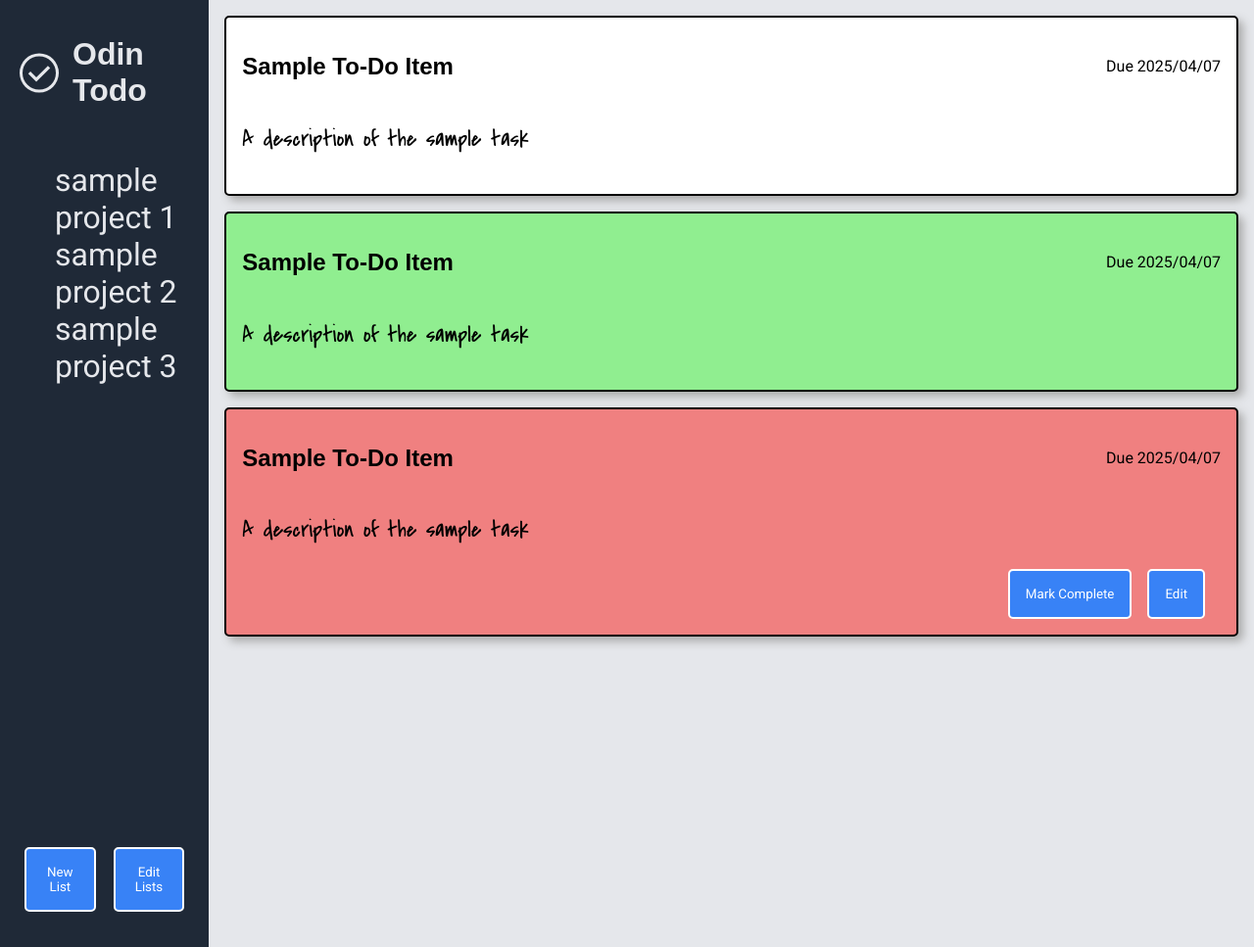
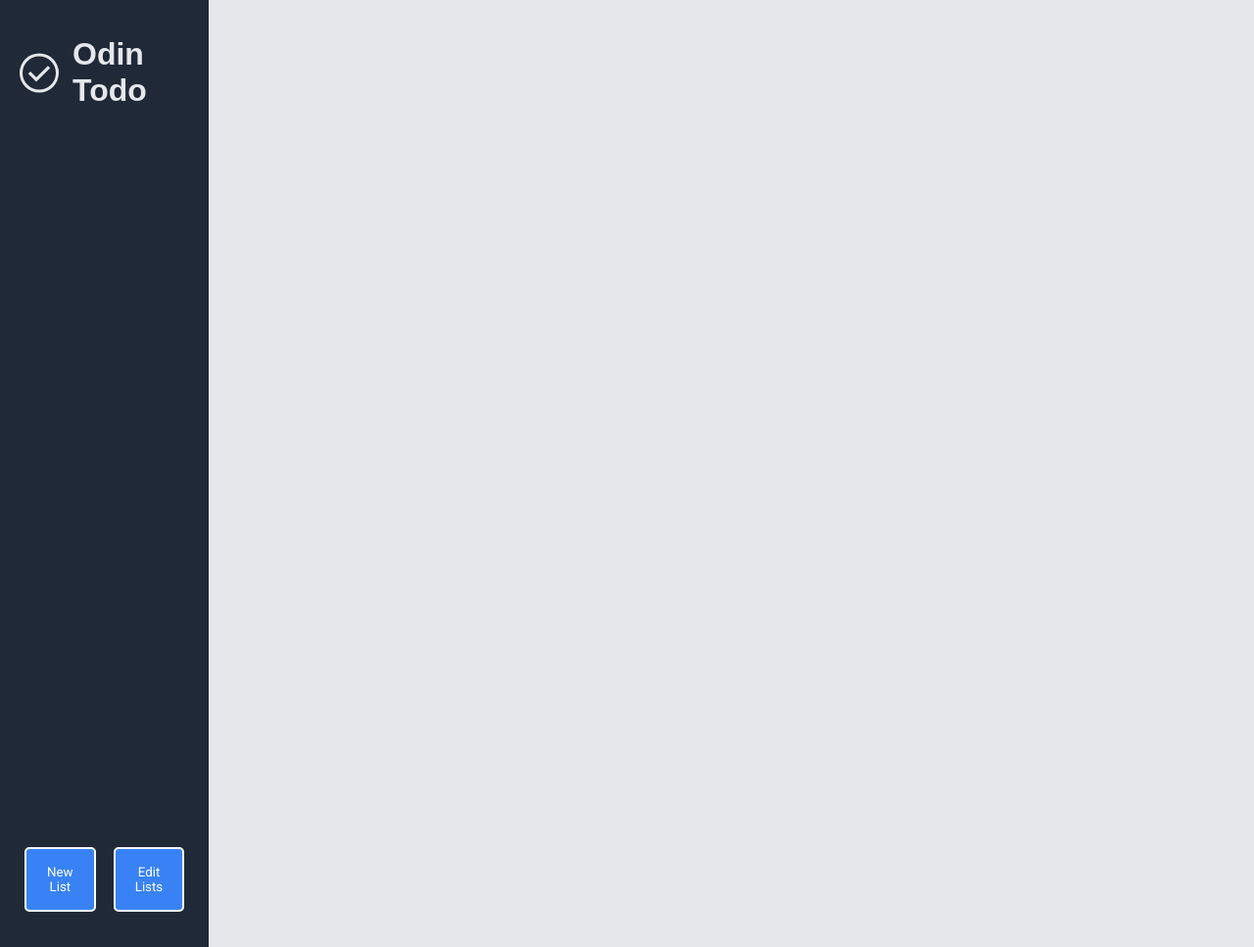
Before and after one commit to A554551N/odin-todo, a website built with webpack: page src/template.html in a window 1280 px wide. Shown: the whole page at 98% size. Built offline with nearby package versions, Linux system fonts and the light colour scheme; a web font is replaced by a local one.

Commit message:
remove placeholder content

```diff
--- a/src/template.html
+++ b/src/template.html
@@ -16,9 +16,6 @@
                 <h1>Odin Todo</h1></div>
             <div class="project-list-container">
                 <ul id="project-list">
-                    <li>sample project 1</li>
-                    <li>sample project 2</li>
-                    <li>sample project 3</li>
                 </ul>
             </div>
             <div class="sidebar-controls">
@@ -27,25 +24,6 @@
             </div>
         </div>
         <div class="content-container">
-            <div class="todo-card">
-                <div class="card-header">
-                    <h2 class="card-header-text">Sample To-Do Item</h2><div class="due-date">Due 2025/04/07</div>
-                </div>
-                <p class="card-description">A description of the sample task</p>
-            </div>
-            <div class="todo-card complete">
-                <div class="card-header">
-                    <h2 class="card-header-text">Sample To-Do Item</h2><div class="due-date">Due 2025/04/07</div>
-                </div>
-                <p class="card-description">A description of the sample task</p>
-            </div>
-            <div class="todo-card overdue">
-                <div class="card-header">
-                    <h2 class="card-header-text">Sample To-Do Item</h2><div class="due-date">Due 2025/04/07</div>
-                </div>
-                <p class="card-description">A description of the sample task</p>
-                <div class="card-controls"><button>Mark Complete</button><button>Edit</button></div>
-            </div>
         </div>
     </div>
 </body>
```
